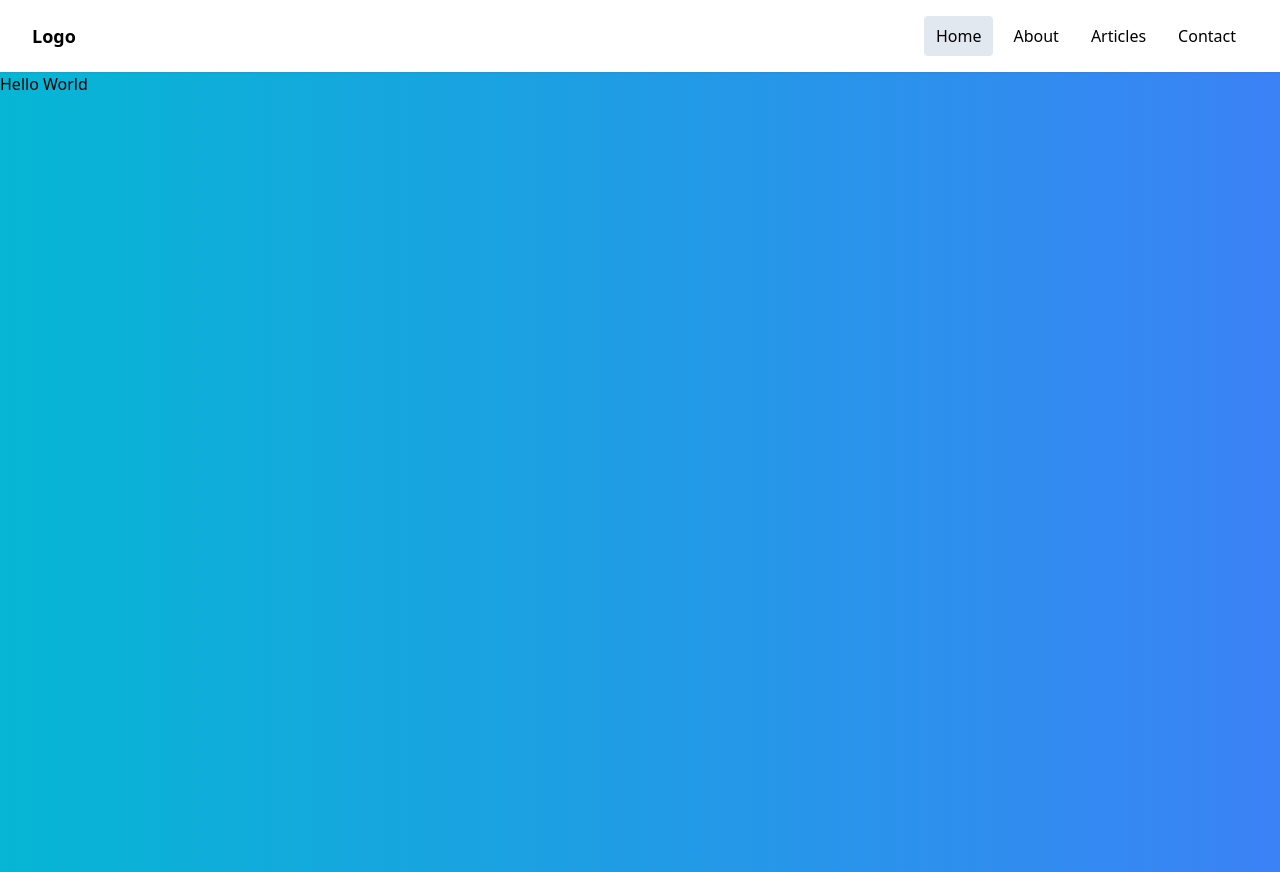
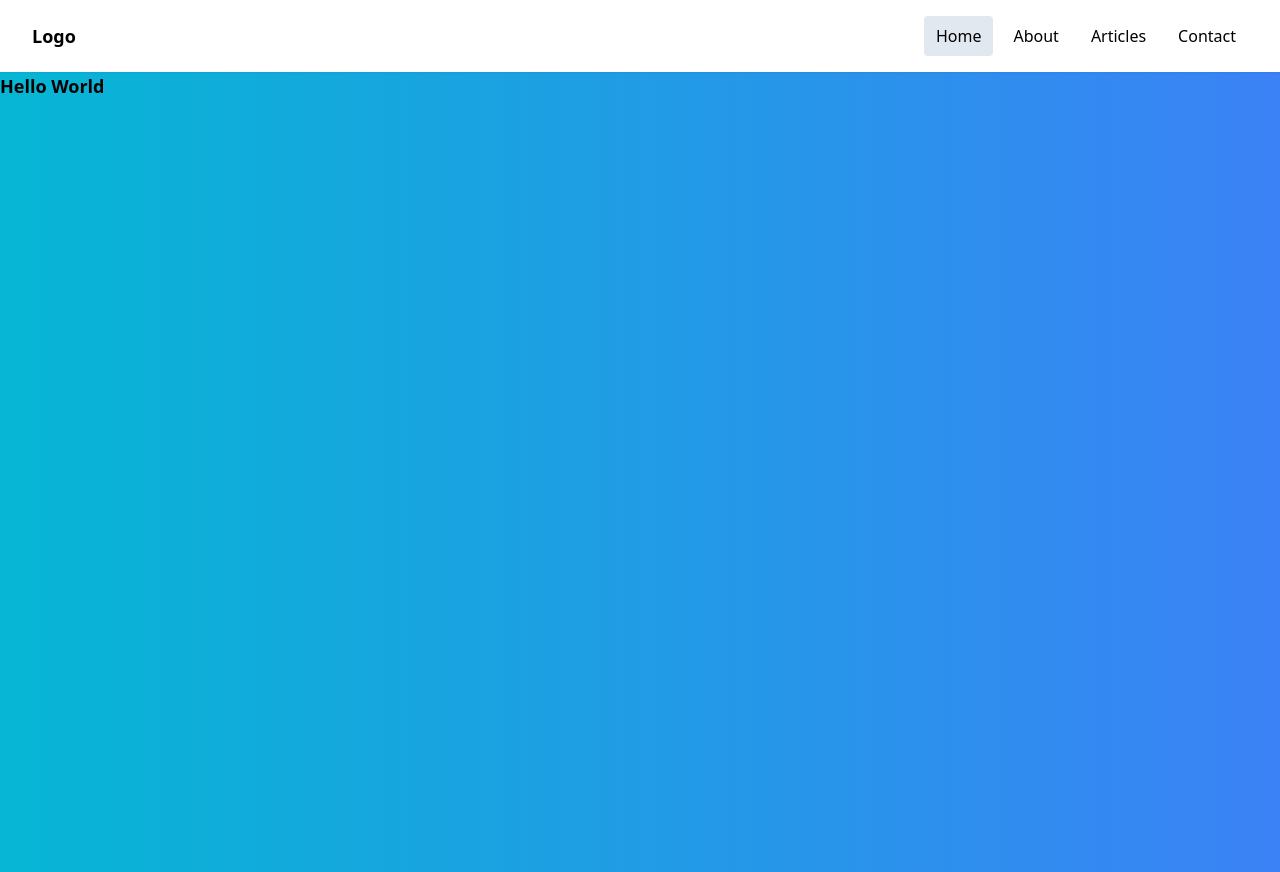
Before and after one commit to Haikal172/responsive-tailwind, a plain HTML site: page index.html in a window 1280 px wide. Drawn offline with nearby package versions, Linux system fonts and the light colour scheme.

Commit message:
menambahakan class hello world

```diff
--- a/index.html
+++ b/index.html
@@ -90,7 +90,8 @@
         </button>
     </nav>
 
-    <div style="height: 800px;">
+
+    <div style="height: 800px;" class="text-lg font-bold">
         <h1>Hello World</h1>
     </div>
 
```
